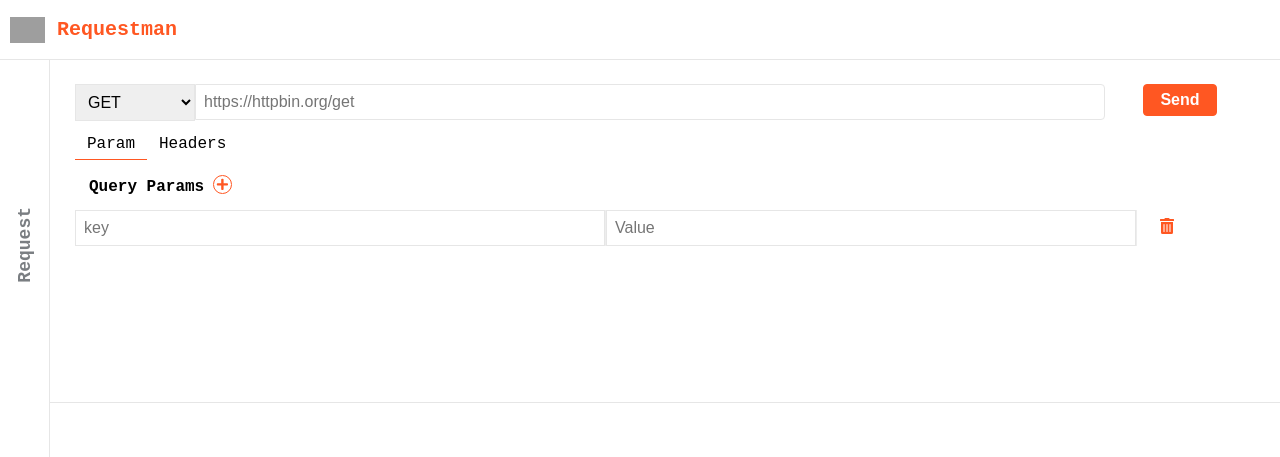
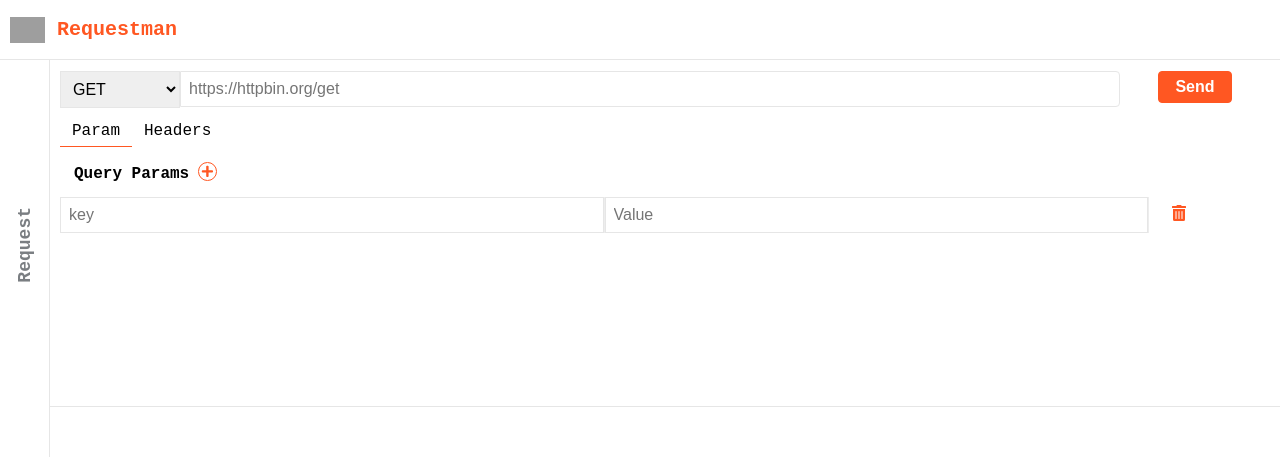
Before and after one commit to arunahuja94/requestman, a React (Create React App) app: page / in a window 1280 px wide. Shown: the top 457 px of the page. Built offline with nearby package versions, Linux system fonts and the light colour scheme; grey boxes are pictures that could not be loaded.

Commit message:
UI changes

```diff
--- a/src/styles/MainWrapper.css
+++ b/src/styles/MainWrapper.css
@@ -22,8 +22,8 @@
 
 .MainWrapper .request {
   box-shadow: inset 0 -1px 0 #e6e6e6;
-  padding: 20px 25px;
-  height: 41%;
+  padding: 7px 10px;
+  height: 45%;
 }
 .TabContentLabelContainer {
   width: fit-content;
```
